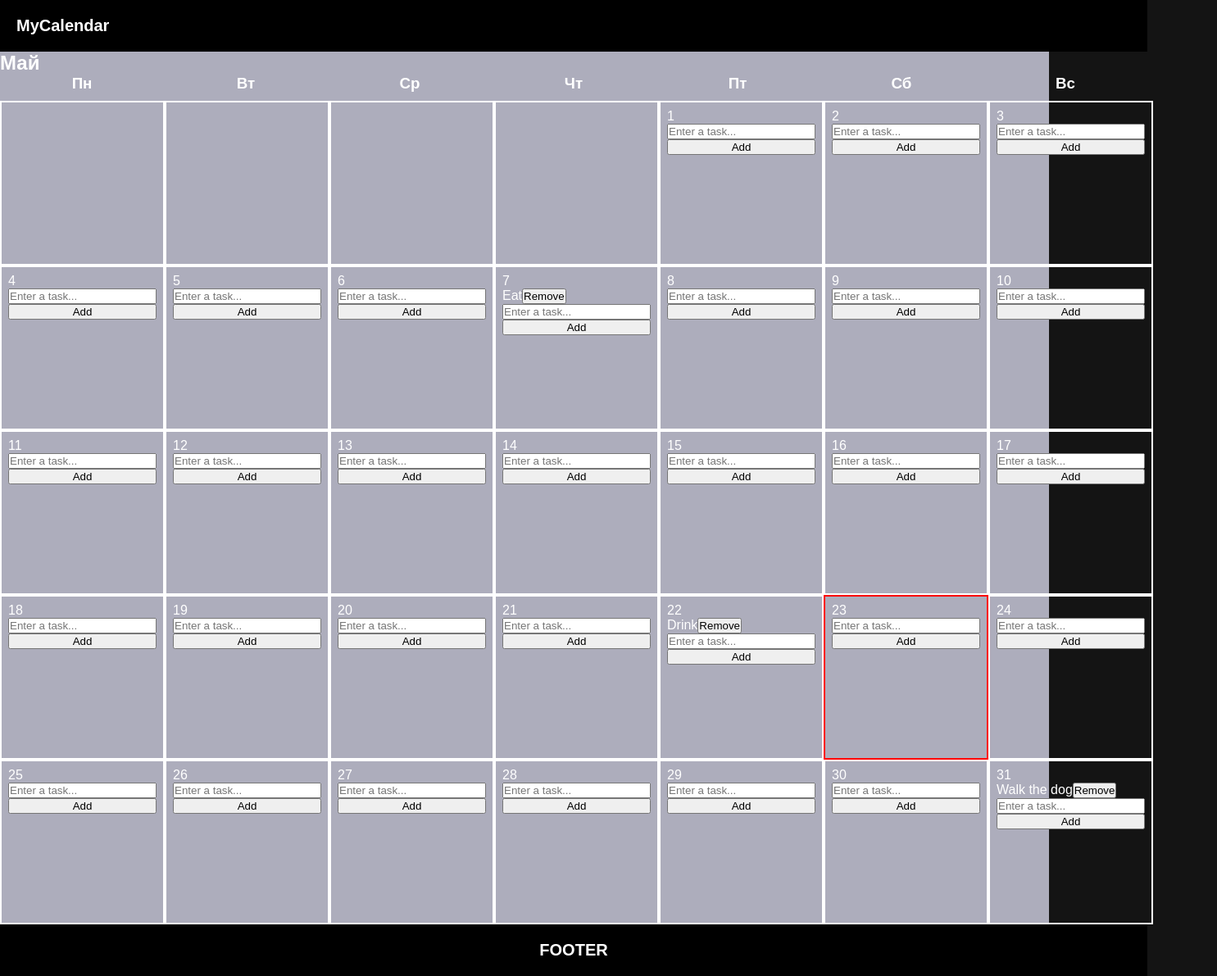
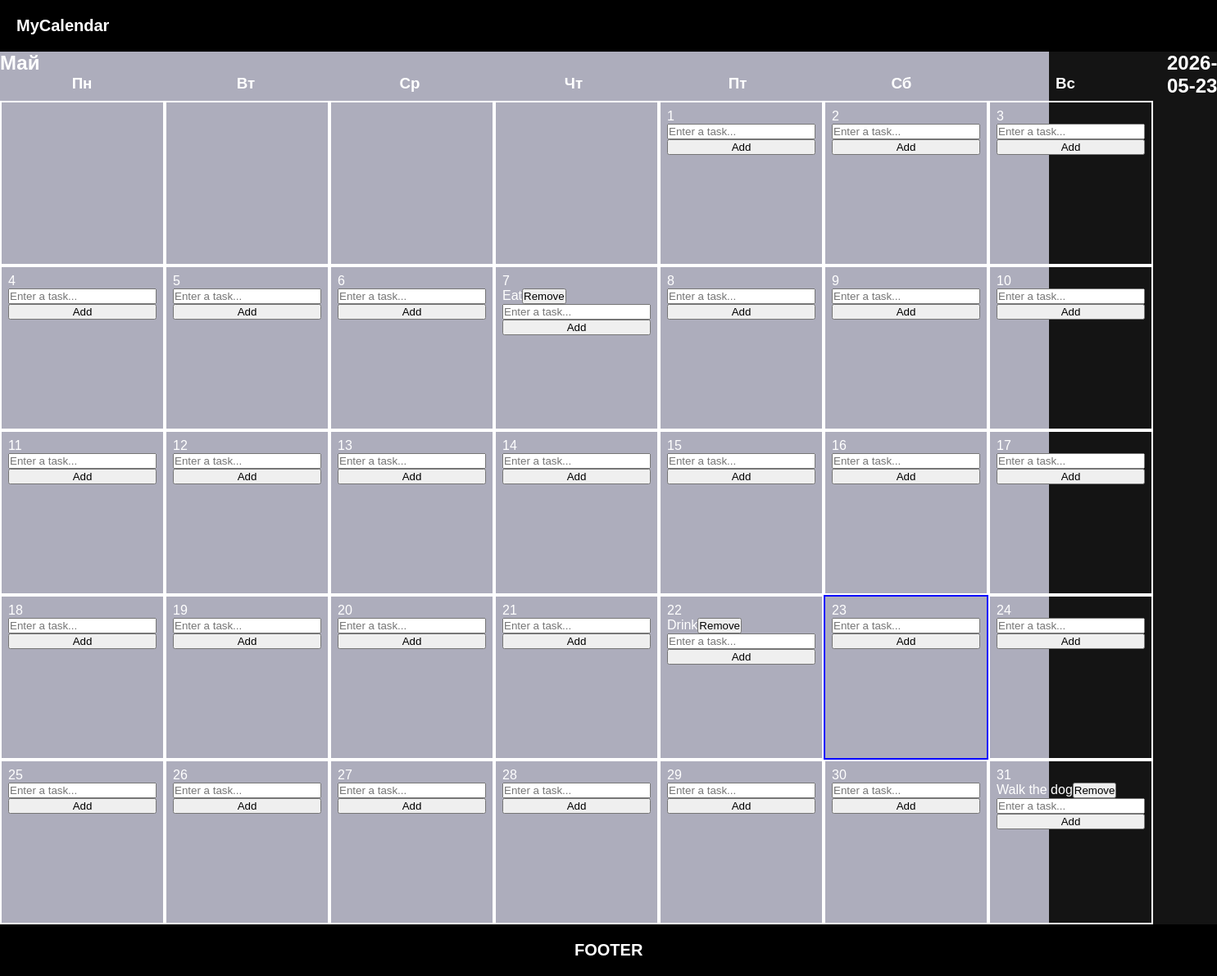
Before and after one commit to veronica-ivanova/calendar-app, a React (Vite) app: page / in a window 1280 px wide. Shown: the whole page at 82% size, 1485 px wide, since content can reach past the window. Built offline with nearby package versions, Linux system fonts and the light colour scheme.

Commit message:
feat: add DayPanel and selected date functionality

```diff
--- a/src/components/calenadar-day.tsx/calendar-day.module.css
+++ b/src/components/calenadar-day.tsx/calendar-day.module.css
@@ -9,3 +9,6 @@
 .active {
     border: 2px solid red;
 }
+.selected {
+    border: 2px solid blue;
+}
--- a/src/components/calenadar-day.tsx/calendar-day.tsx
+++ b/src/components/calenadar-day.tsx/calendar-day.tsx
@@ -3,7 +3,7 @@ import styles from './calendar-day.module.css'
 import type {Task} from "../../types/types.ts";
 import {useState} from "react";
 import { getDateKey} from "../../utils/date.ts";
-import {TaskList} from "../taskList/taskList.tsx";
+import {TaskList} from "../task-list/task-list.tsx";
 
 type Props = {
     date: Date
@@ -11,9 +11,11 @@ type Props = {
     isCurrentDay: boolean,
     addTask: (task: Task) => void,
     removeTask: (taskId: string) => void;
+    onClick: () => void;
+    isSelected: boolean;
 }
 
-export const CalendarDay = ({ date, tasks, isCurrentDay, addTask, removeTask} : Props) => {
+export const CalendarDay = ({ date, tasks, isCurrentDay, addTask, removeTask, onClick, isSelected} : Props) => {
     const [newTask, setNewTask] = useState("");
 
     function handleAddTask() {
@@ -30,8 +32,11 @@ export const CalendarDay = ({ date, tasks, isCurrentDay, addTask, removeTask} :
     }
 
      return (
-        <div className={classNames(styles.root, {
-            [styles.active]: isCurrentDay
+        <div
+            onClick={onClick}
+            className={classNames(styles.root, {
+            [styles.active]: isCurrentDay,
+            [styles.selected]: isSelected
         })}>
             <div>{date.getDate()}</div>
 
--- a/src/components/calendar/calendar.module.css
+++ b/src/components/calendar/calendar.module.css
@@ -1,6 +1,7 @@
 .root {
-    display: grid;
-    grid-template-columns: repeat(7, 1fr);
+    display: flex;
+    gap: 24px;
+    align-items: flex-start;
 
 }
 .weekDays {
@@ -17,3 +18,7 @@
     border: 2px solid white;
     padding: 8px;
 }
+.calendarDay {
+    display: grid;
+    grid-template-columns: repeat(7, 1fr);
+}
--- a/src/components/calendar/calendar.tsx
+++ b/src/components/calendar/calendar.tsx
@@ -2,6 +2,8 @@ import { CalendarDay } from "../calenadar-day.tsx/calendar-day";
 import styles from './calendar.module.css'
 import type {Task} from "../../types/types.ts";
 import { getDateKey} from "../../utils/date.ts";
+import { useState } from "react";
+import {DayPanel} from "../day-panel/day-panel.tsx";
 
 type Props = {
     tasks: Task[];
@@ -20,6 +22,8 @@ export const Calendar = ({tasks, setTasks} : Props) => {
 
     const today = new Date();
     const currentDay = today.getDate();
+
+    const [selectedDate, setSelectedDate] = useState<string>(getDateKey(today));
 
     const month = today.getMonth(); //январь - 0, дек -11
     const year = today.getFullYear();
@@ -57,7 +61,10 @@ export const Calendar = ({tasks, setTasks} : Props) => {
         return acc;
     }, {})
 
+    const selectedTasks = taskByDate[selectedDate] || [];
+
     return (
+        <div className={styles.root}>
             <div className={"container"}>
                 <h2>{monthArray[month]}</h2>
                 <div className={styles.weekDays}>
@@ -65,7 +72,7 @@ export const Calendar = ({tasks, setTasks} : Props) => {
                         <h3 key={weekDay}>{weekDay}</h3>
                     ))}
                 </div>
-            <ul className={styles.root}>
+                <ul className={styles.calendarDay}>
                     {emptyDays.map((_, i) => {
                         return (
                             <li key={`empty-day-${i}`}
@@ -79,16 +86,20 @@ export const Calendar = ({tasks, setTasks} : Props) => {
                         return (
                             <li key={`day-${i}`}>
                                 <CalendarDay
+                                    onClick={() => setSelectedDate(dateKey)}
                                     date={date}
                                     isCurrentDay={currentDay === i + 1}
                                     tasks={taskByDate[dateKey] || []}
                                     addTask={addTask}
                                     removeTask={removeTask}
+                                    isSelected={selectedDate === dateKey}
                                 />
                             </li>
                         );
                     })}
                 </ul>
             </div>
+            <DayPanel selectedDate={selectedDate} tasks={selectedTasks} removeTask={removeTask}/>
+        </div>
     )
 }
--- /dev/null
+++ b/src/components/day-panel/day-panel.tsx
@@ -0,0 +1,25 @@
+import type {Task} from "../../types/types.ts";
+import {TaskList} from "../task-list/task-list.tsx";
+
+type Props = {
+    selectedDate: string;
+    tasks: Task[];
+    removeTask: (id: string) => void;
+}
+
+export const DayPanel = ({
+    selectedDate,
+    tasks,
+    removeTask,
+} : Props) => {
+
+
+    return (
+        <div>
+            <h2>{selectedDate}</h2>
+            <TaskList
+            tasks={tasks}
+            onDelete={removeTask}/>
+        </div>
+    )
+}
--- a/src/components/taskList/taskList.tsx
+++ b/src/components/task-list/task-list.tsx
@@ -1,4 +1,4 @@
-import {TaskItem} from "../taskItem/taskItem.tsx";
+import {TaskItem} from "../task-item/task-item.tsx";
 import type {Task} from "../../types/types.ts";
 
 type Props = {
--- a/src/mock.ts
+++ b/src/mock.ts
@@ -12,7 +12,7 @@ export const tasks = [
         date: "2026-05-22T14:00:00",
     },
     {
-        id: "yiuii5cu1",
+        id: "yi55ii5cu1",
         name: "Walk the dog",
         description: "Everyone",
         date: "2026-05-31T15:00:00",
```
Also changed, not shown: src/components/day-panel/day-panel.module.css (added), src/components/task-item/task-item.module.css (added), src/components/task-item/task-item.tsx (renamed from src/components/taskItem/taskItem.tsx), src/components/task-list/task-list.module.css (added). Lines whose indentation alone changed are shown as unchanged.
